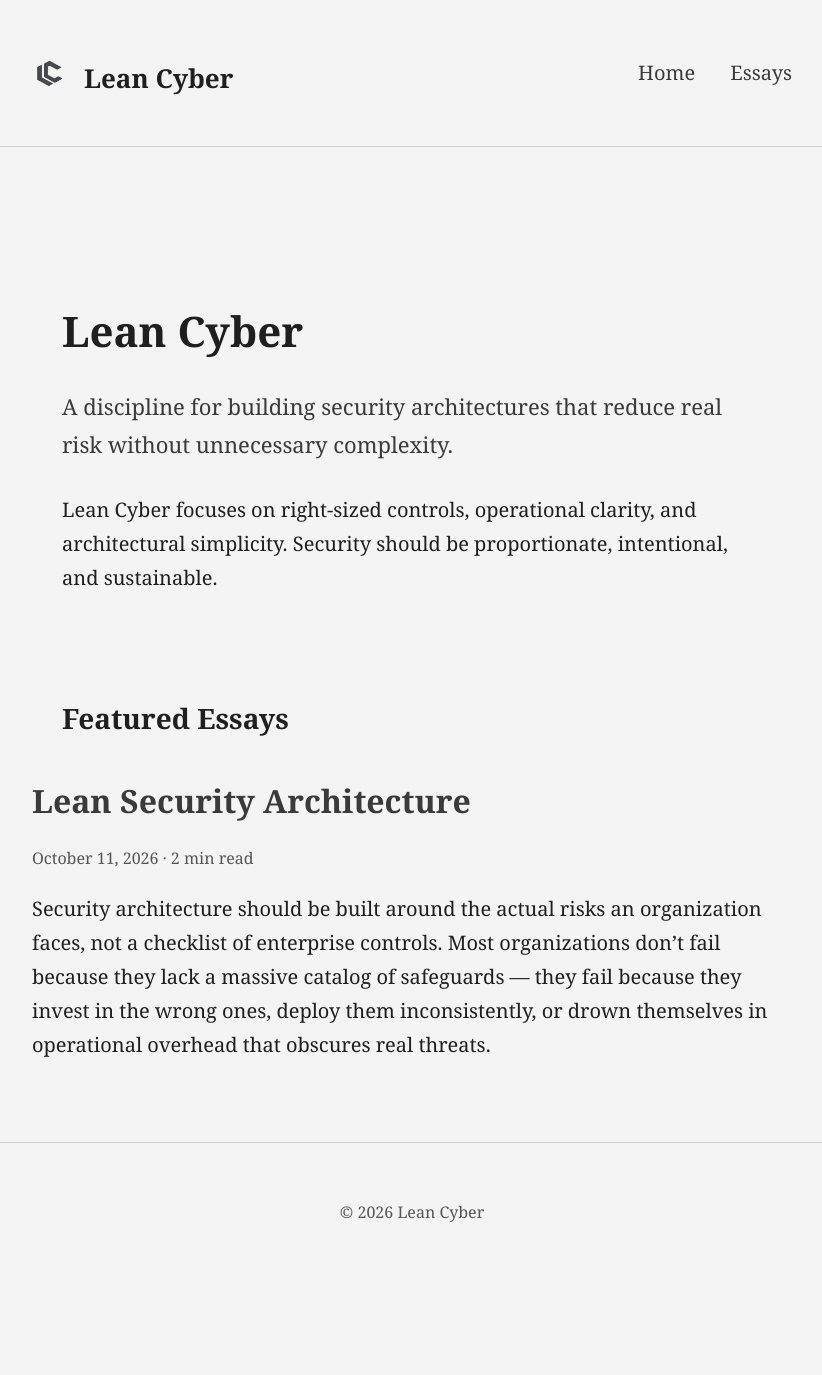
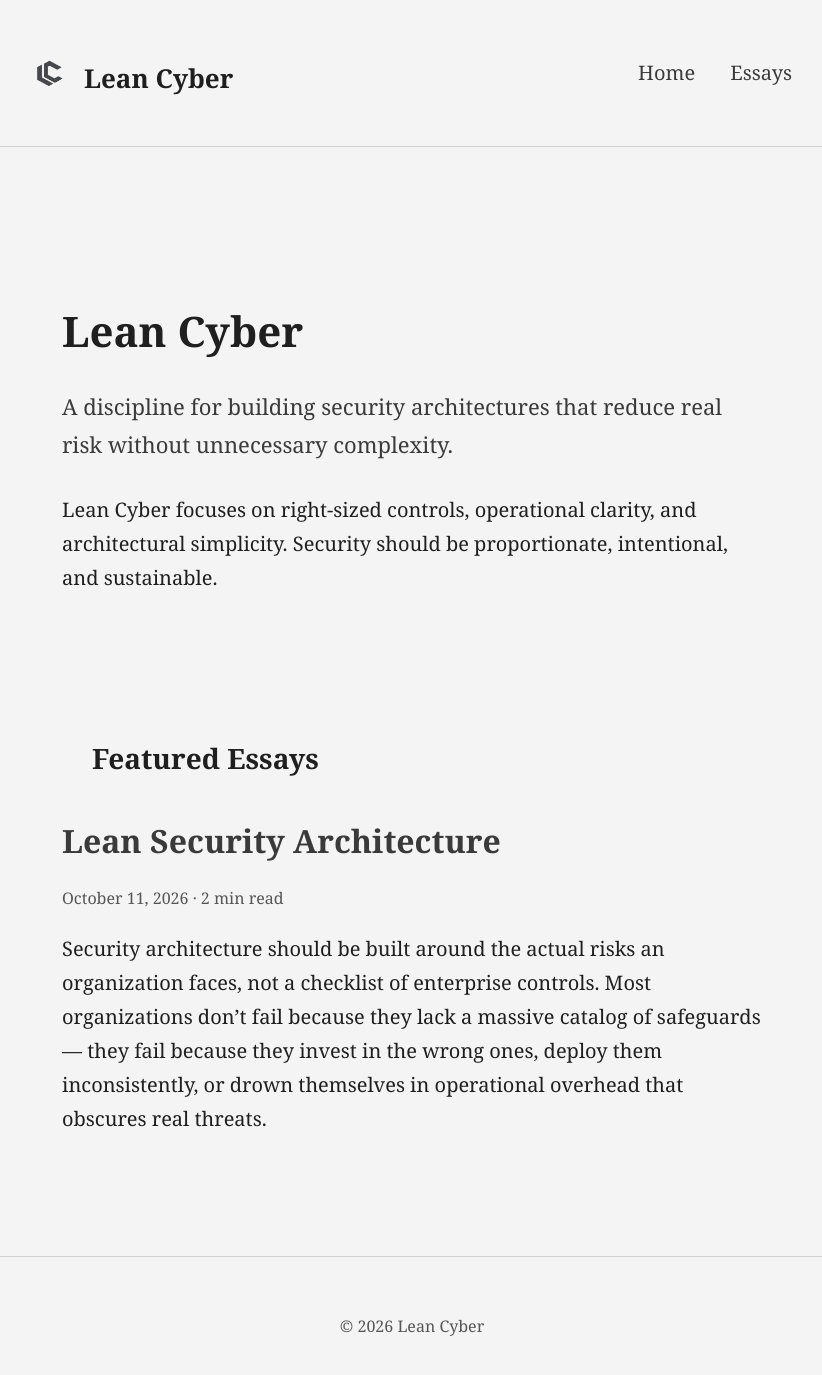
Before and after one commit to Lean-Cyber/lean-cyber.github.io, a Jekyll site: the page built from index.md, in a window 1280 px wide and 1396 px high. Shown: the top 1375 px of the window, without its empty margins (228-1050 px from the left). Built offline with Jekyll 4.4.1, drawn with Linux system fonts in a browser that asks for light colours.

Commit message:
Add styles for home section and section heading

```diff
--- a/assets/css/style.css
+++ b/assets/css/style.css
@@ -156,3 +156,13 @@ a:hover {
   margin: 2rem 0 1rem;
   padding: 0 1.5rem;
 }
+/* Featured Essays */
+.home-section {
+  max-width: 760px;
+  margin: 0 auto;
+  padding: 2rem 1.5rem;
+}
+
+.home-section .section-heading {
+  margin-bottom: 1.5rem;
+}
```
